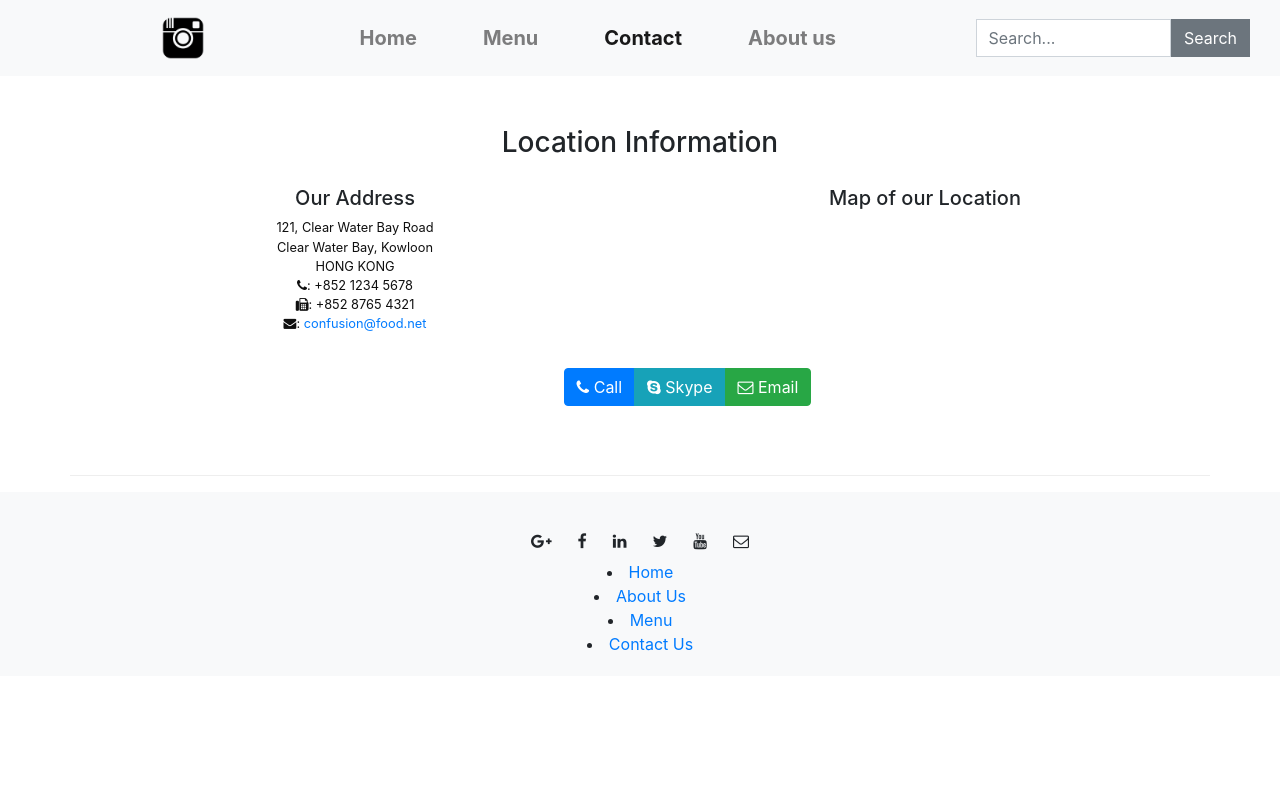
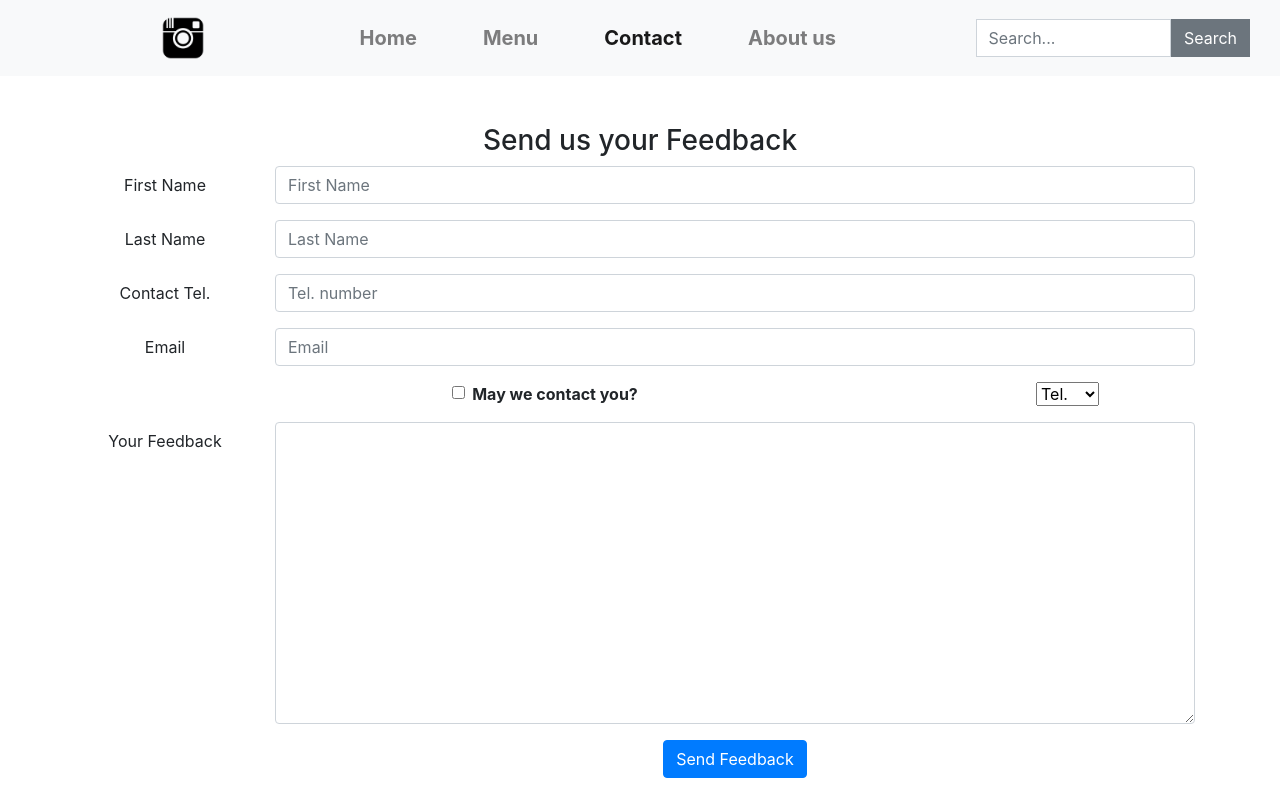
Before and after one commit to npmh310/learn-react-home, a React (Create React App) app: page /contact in a window 1280 px wide. Shown: the top 800 px of the page. Built offline with nearby package versions, Linux system fonts and the light colour scheme.

Commit message:
react-form chưa có check vadilation

```diff
--- a/src/components/ContactComponent.js
+++ b/src/components/ContactComponent.js
@@ -1,7 +1,174 @@
 import React from "react";
-function Contact(props) {
-    return(
-        <div className="container">
+import {
+  Breadcrumb,
+  BreadcrumbItem,
+  Button,
+  Form,
+  FormGroup,
+  Label,
+  Input,
+  Col,
+} from "reactstrap";
+
+class Contact extends React.Component {
+  constructor(props) {
+    super(props);
+
+    this.state = {
+      firstname: "",
+      lastname: "",
+      telnum: "",
+      email: "",
+      agree: false,
+      contactType: "Tel.",
+      message: "",
+    };
+
+    this.handleInputChange = this.handleInputChange.bind(this);
+    this.handleSubmit = this.handleSubmit.bind(this);
+  }
+
+  handleInputChange(event) {
+    const target = event.target;
+    const value = target.type === "checkbox" ? target.checked : target.value;
+    const name = target.name;
+
+    this.setState({
+      [name]: value,
+    });
+  }
+
+  handleSubmit(event) {
+    console.log("Current State is: " + JSON.stringify(this.state));
+    alert("Current State is: " + JSON.stringify(this.state));
+    event.preventDefault();
+  }
+
+  render() {
+    return (
+      <div className="container mt-5">
+        <div className="row">
+
+          <div className="col-12">
+            <h3>Send us your Feedback</h3>
+          </div>
+        </div>
+        <div className="row">
+          <div className="col-12">
+            <Form onSubmit={this.handleSubmit}>
+              <FormGroup row>
+                <Label htmlFor="firstname" md={2}>
+                  First Name
+                </Label>
+                <Col md={10}>
+                  <Input
+                    type="text"
+                    id="firstname"
+                    name="firstname"
+                    placeholder="First Name"
+                    value={this.state.firstname}
+                    onChange={this.handleInputChange}
+                  />
+                </Col>
+              </FormGroup>
+              <FormGroup row>
+                <Label htmlFor="lastname" md={2}>
+                  Last Name
+                </Label>
+                <Col md={10}>
+                  <Input
+                    type="text"
+                    id="lastname"
+                    name="lastname"
+                    placeholder="Last Name"
+                    value={this.state.lastname}
+                    onChange={this.handleInputChange}
+                  />
+                </Col>
+              </FormGroup>
+              <FormGroup row>
+                <Label htmlFor="telnum" md={2}>
+                  Contact Tel.
+                </Label>
+                <Col md={10}>
+                  <Input
+                    type="tel"
+                    id="telnum"
+                    name="telnum"
+                    placeholder="Tel. number"
+                    value={this.state.telnum}
+                    onChange={this.handleInputChange}
+                  />
+                </Col>
+              </FormGroup>
+              <FormGroup row>
+                <Label htmlFor="email" md={2}>
+                  Email
+                </Label>
+                <Col md={10}>
+                  <Input
+                    type="email"
+                    id="email"
+                    name="email"
+                    placeholder="Email"
+                    value={this.state.email}
+                    onChange={this.handleInputChange}
+                  />
+                </Col>
+              </FormGroup>
+              <FormGroup row>
+                <Col md={{ size: 6, offset: 2 }}>
+                  <FormGroup check>
+                    <Label check>
+                      <Input
+                        type="checkbox"
+                        name="agree"
+                        checked={this.state.agree}
+                        onChange={this.handleInputChange}
+                      />{" "}
+                      <strong>May we contact you?</strong>
+                    </Label>
+                  </FormGroup>
+                </Col>
+                <Col md={{ size: 3, offset: 1 }}>
+                  <Input
+                    type="select"
+                    name="contactType"
+                    value={this.state.contactType}
+                    onChange={this.handleInputChange}
+                  >
+                    <option>Tel.</option>
+                    <option>Email</option>
+                  </Input>
+                </Col>
+              </FormGroup>
+              <FormGroup row>
+                <Label htmlFor="message" md={2}>
+                  Your Feedback
+                </Label>
+                <Col md={10}>
+                  <Input
+                    type="textarea"
+                    id="message"
+                    name="message"
+                    rows="12"
+                    value={this.state.message}
+                    onChange={this.handleInputChange}
+                  ></Input>
+                </Col>
+              </FormGroup>
+              <FormGroup row>
+                <Col md={{ size: 10, offset: 2 }}>
+                  <Button type="submit" color="primary">
+                    Send Feedback
+                  </Button>
+                </Col>
+              </FormGroup>
+            </Form>
+          </div>
+        </div>
+
+        <div className="row d-flex justify-content-center">
           <div className="row row-content">
             <div className="col-12">
               <h3>Location Information</h3>
@@ -9,12 +176,18 @@
             <div className="col-12 col-sm-4 offset-sm-1">
               <h5>Our Address</h5>
               <address>
-                        121, Clear Water Bay Road<br />
-                        Clear Water Bay, Kowloon<br />
-                        HONG KONG<br />
-                        <i className="fa fa-phone"></i>: +852 1234 5678<br />
-                        <i className="fa fa-fax"></i>: +852 8765 4321<br />
-                        <i className="fa fa-envelope"></i>: <a href="mailto:confusion@food.net">confusion@food.net</a>
+                121, Clear Water Bay Road
+                <br />
+                Clear Water Bay, Kowloon
+                <br />
+                HONG KONG
+                <br />
+                <i className="fa fa-phone"></i>: +852 1234 5678
+                <br />
+                <i className="fa fa-fax"></i>: +852 8765 4321
+                <br />
+                <i className="fa fa-envelope"></i>:{" "}
+                <a href="mailto:confusion@food.net">confusion@food.net</a>
               </address>
             </div>
             <div className="col-12 col-sm-6 offset-sm-1">
@@ -22,14 +195,63 @@
             </div>
             <div className="col-12 col-sm-11 offset-sm-1">
               <div className="btn-group" role="group">
-                        <a role="button" className="btn btn-primary" href="tel:+85212345678"><i className="fa fa-phone"></i> Call</a>
-                        <a role="button" className="btn btn-info"><i className="fa fa-skype"></i> Skype</a>
-                        <a role="button" className="btn btn-success" href="mailto:confusion@food.net"><i className="fa fa-envelope-o"></i> Email</a>
+                <a
+                  role="button"
+                  className="btn btn-primary"
+                  href="tel:+85212345678"
+                >
+                  <i className="fa fa-phone"></i> Call
+                </a>
+                <a role="button" className="btn btn-info">
+                  <i className="fa fa-skype"></i> Skype
+                </a>
+                <a
+                  role="button"
+                  className="btn btn-success"
+                  href="mailto:confusion@food.net"
+                >
+                  <i className="fa fa-envelope-o"></i> Email
+                </a>
+              </div>
             </div>
           </div>
         </div>
       </div>
     );
   }
+}
+
+//function Contact(props) {
+//     return(
+//         <div className="container">
+//             <div className="row row-content">
+//                 <div className="col-12">
+//                 <h3>Location Information</h3>
+//                 </div>
+//                 <div className="col-12 col-sm-4 offset-sm-1">
+//                         <h5>Our Address</h5>
+//                         <address>
+//                         121, Clear Water Bay Road<br />
+//                         Clear Water Bay, Kowloon<br />
+//                         HONG KONG<br />
+//                         <i className="fa fa-phone"></i>: +852 1234 5678<br />
+//                         <i className="fa fa-fax"></i>: +852 8765 4321<br />
+//                         <i className="fa fa-envelope"></i>: <a href="mailto:confusion@food.net">confusion@food.net</a>
+//                         </address>
+//                 </div>
+//                 <div className="col-12 col-sm-6 offset-sm-1">
+//                     <h5>Map of our Location</h5>
+//                 </div>
+//                 <div className="col-12 col-sm-11 offset-sm-1">
+//                     <div className="btn-group" role="group">
+//                         <a role="button" className="btn btn-primary" href="tel:+85212345678"><i className="fa fa-phone"></i> Call</a>
+//                         <a role="button" className="btn btn-info"><i className="fa fa-skype"></i> Skype</a>
+//                         <a role="button" className="btn btn-success" href="mailto:confusion@food.net"><i className="fa fa-envelope-o"></i> Email</a>
+//                     </div>
+//                 </div>
+//             </div>
+//         </div>
+//     );
+// }
 
 export default Contact;
--- a/src/components/DishdetailComponent.js
+++ b/src/components/DishdetailComponent.js
@@ -61,10 +61,7 @@
 const DishDetail = (props) => {
   if (props.dish != null) {
     return (
-
-
-
-        <div className="row mt-5 d-flex justify-content-center">
+      <div className="row mt-5 d-flex justify-content-center">
           <RenderDish dish={props.dish} />
           <RenderComment comments={props.dish.comments} />
         </div>
--- /dev/null
+++ b/src/components/Login.js
@@ -0,0 +1,29 @@
+import React, { useState } from "react";
+
+function Login() {
+  const [name, setName] = useState("");
+  const handleSubmit = (event) => {
+    event.preventDefault();
+    console.log(`Name: ${name}`);
+    alert(`Name: ${name}`)
+  };
+
+  return (
+    <form onSubmit={handleSubmit}>
+      <label>
+        Name:
+        <input
+          type="text"
+          value={name}
+          onChange={(event) => {
+            setName(event.target.value);
+          }}
+        ></input>
+        <br></br>
+      </label>
+      <button type='submit' className="btn btn-success">submit</button>
+    </form>
+  );
+}
+
+export default Login;
--- a/src/components/MainComponents.js
+++ b/src/components/MainComponents.js
@@ -7,6 +7,7 @@
 import Home from "./HomeComponent";
 import { Switch, Route, Redirect } from "react-router-dom";
 import Contact from './ContactComponent';
+import Login from './Login';
 import { COMMENTS } from '../shared/comments';
 import { PROMOTIONS } from '../shared/promotions';
 import { LEADERS } from '../shared/leaders';
@@ -71,6 +72,9 @@
             component={() => <Menu dishes={this.state.dishes} onClick={(dishId) => this.onDishSelect(dishId)}/>}
           />
             <Route path="/contact" component={()=> <Contact/>} />
+            {/* them login */}
+             <Route path="/login" component={()=> <Login/>} />
+
             <Route path='/menu/:dishId' component={DishWithId} />
           <Redirect to="/home" />
         </Switch>
```
Lines whose indentation alone changed are shown as unchanged.
